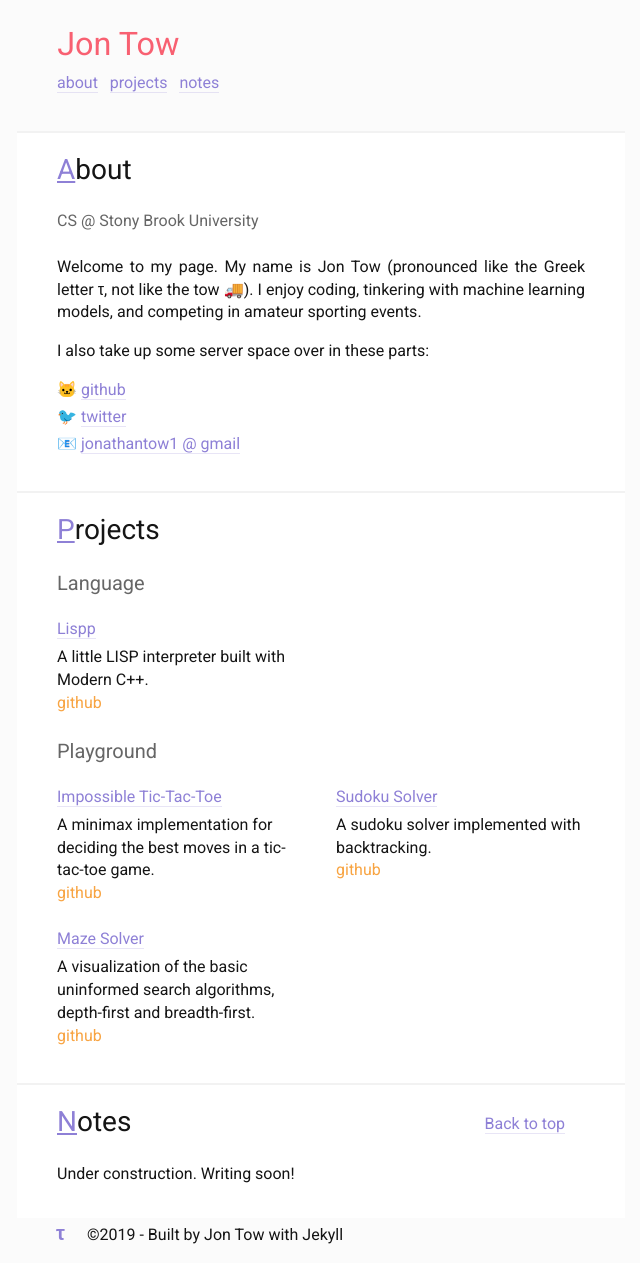
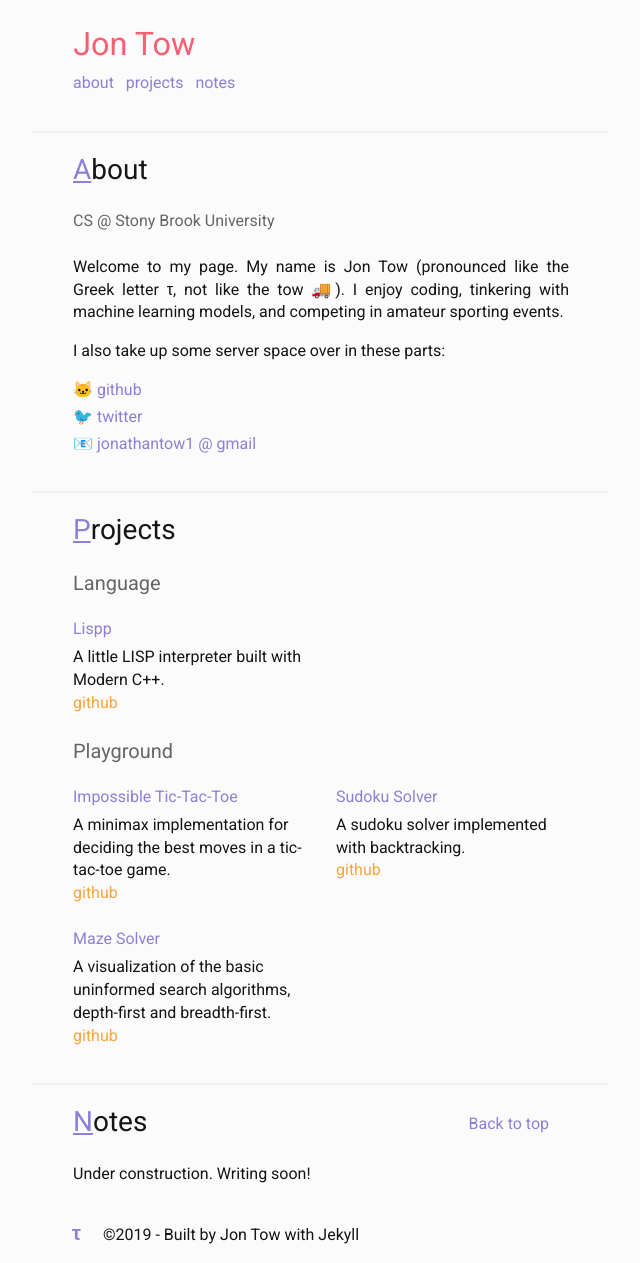
Before and after one commit to jon-tow/jon-tow.github.io, a Jekyll site: the page built from index.html, in a window 1280 px wide. Shown: the whole page, without its empty margins (319-959 px from the left). Built offline with Jekyll 4.4.1, drawn with Linux system fonts in a browser that asks for light colours.

Commit message:
Final style update before launch

```diff
--- a/assets/css/main.css
+++ b/assets/css/main.css
@@ -32,7 +32,7 @@ html, body {
 
 body {
     margin: 0 auto;
-    max-width: 38em;
+    max-width: 36em;
 
     font-size: var(--base-font-size);
     font-family: "Roboto", Arial, Helvetica, sans-serif;
@@ -166,7 +166,7 @@ section {
     padding: var(--base-height-padding) .5em var(--base-height-padding) .5em;
 
     border-top: 2px solid #f2f2f2;
-    background-color: white;
+
 }
 
 .post {
@@ -386,8 +386,7 @@ footer {
 a {
     transition: 0.25s;
     color: var(--main-color);
-    border-bottom: 1.5px solid rgba(142, 126, 209, .2);
-
+    border-bottom: 1.5px solid transparent;
     text-decoration:none;
 }
 
```
